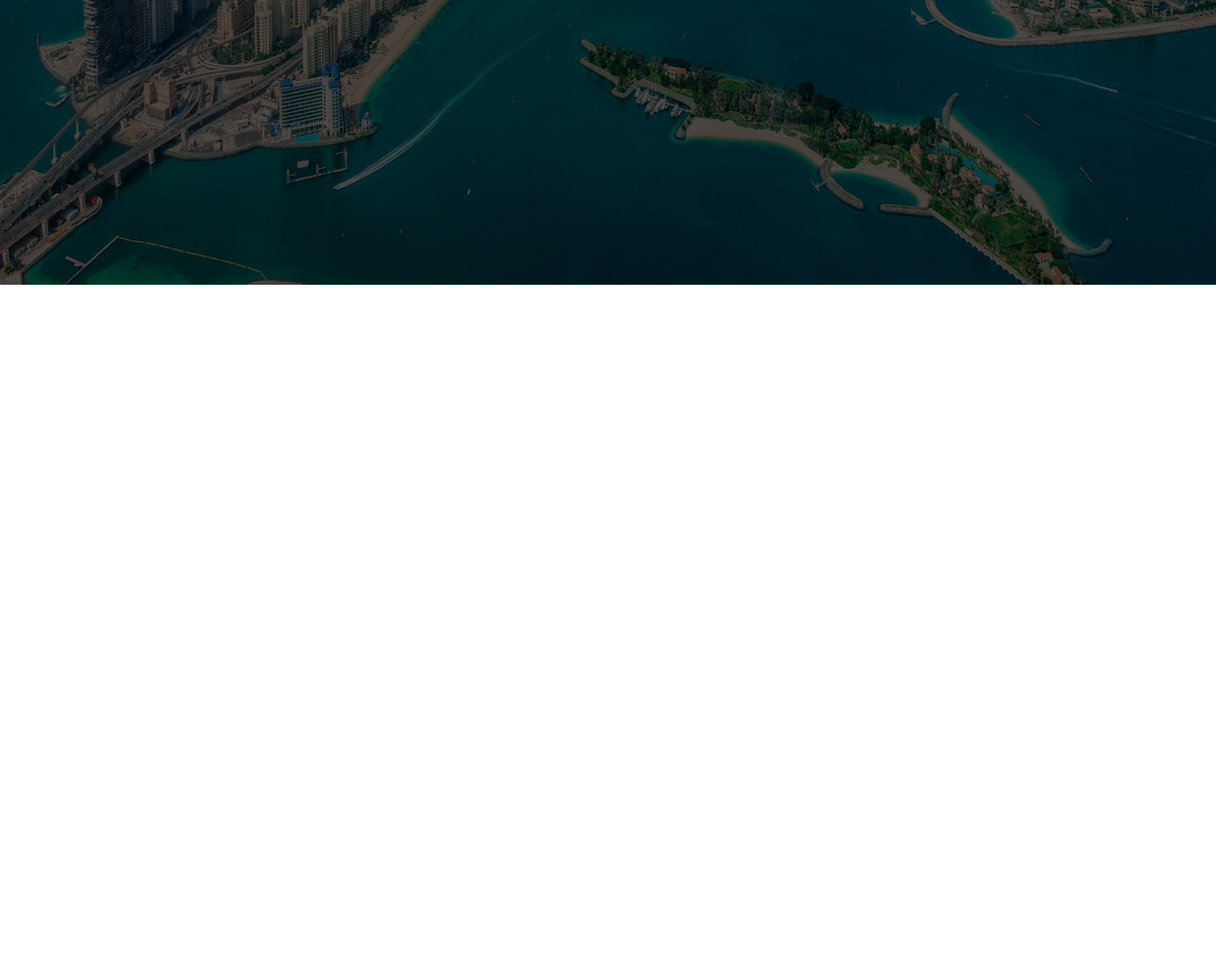
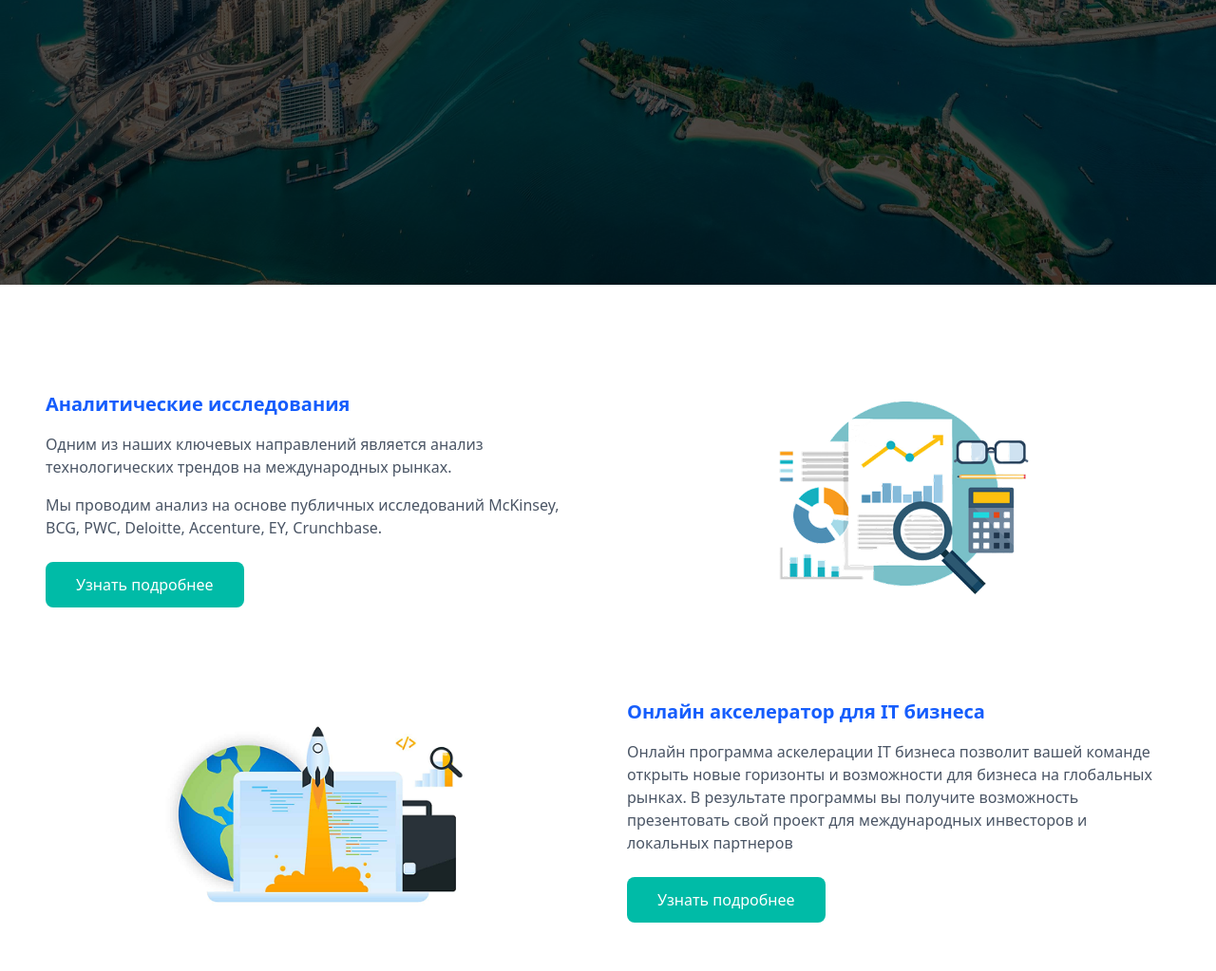
Before and after one commit to odinaevbilol/exam2, a website: page index.html in a window 1280 px wide. Shown: the part 500-1523 px from the top of the page at 95% size. Before the commit the page ends 800 px from the top, so only its background shows below. Drawn offline with Linux system fonts and the light colour scheme.

Commit message:
section2

```diff
--- a/index.html
+++ b/index.html
@@ -87,6 +87,77 @@
   </div>
 </section>
 
+
+
+
+
+
+<section class="py-16">
+  <div class="max-w-7xl mx-auto p-4 md:p-6 lg:p-12">
+
+
+    <div class="flex flex-col items-center text-center gap-10 mb-24 lg:flex-row lg:text-left">
+
+      <div class="w-full lg:w-1/2 order-2 lg:order-1">
+        <h3 class="text-xl font-semibold text-blue-600 mb-4">
+          Аналитические исследования
+        </h3>
+
+        <p class="text-gray-600 mb-4">
+          Одним из наших ключевых направлений является анализ
+          технологических трендов на международных рынках.
+        </p>
+
+        <p class="text-gray-600 mb-6">
+          Мы проводим анализ на основе публичных исследований
+          McKinsey, BCG, PWC, Deloitte, Accenture, EY, Crunchbase.
+        </p>
+
+        <button class="bg-teal-500 text-white px-8 py-3 rounded-lg">
+          Узнать подробнее
+        </button>
+      </div>
+
+
+      <div class="w-full lg:w-1/2 flex justify-center order-1 lg:order-2">
+        <img
+          src="./src/kisspng-competitor-analysis-market-research-marketing-quan-5b102810d85456 1.png"
+          alt=""
+          class="w-full max-w-xs md:max-w-md lg:max-w-sm"
+        >
+      </div>
+    </div>
+
+    <div class="flex flex-col items-center text-center gap-10 lg:flex-row lg:text-left">
+
+
+      <div class="w-full lg:w-1/2 flex justify-center">
+        <img
+          src="./src/rocket 1.png"
+          alt=""
+          class="w-full max-w-xs md:max-w-md lg:max-w-sm"
+        >
+      </div>
+
+
+      <div class="w-full lg:w-1/2">
+        <h3 class="text-xl font-semibold text-blue-600 mb-4">
+          Онлайн акселератор для IT бизнеса
+        </h3>
+
+        <p class="text-gray-600 mb-6">
+         Онлайн программа аскелерации IT бизнеса позволит вашей команде открыть новые горизонты и возможности для бизнеса на глобальных рынках. В результате программы вы получите возможность презентовать свой проект для международных инвесторов и локальных партнеров
+        </p>
+
+        <button class="bg-teal-500 text-white px-8 py-3 rounded-lg">
+          Узнать подробнее
+        </button>
+      </div>
+    </div>
+
+  </div>
+</section>
+
 </body>
 
 </html>
```
Also changed, not shown: src/output.css.
